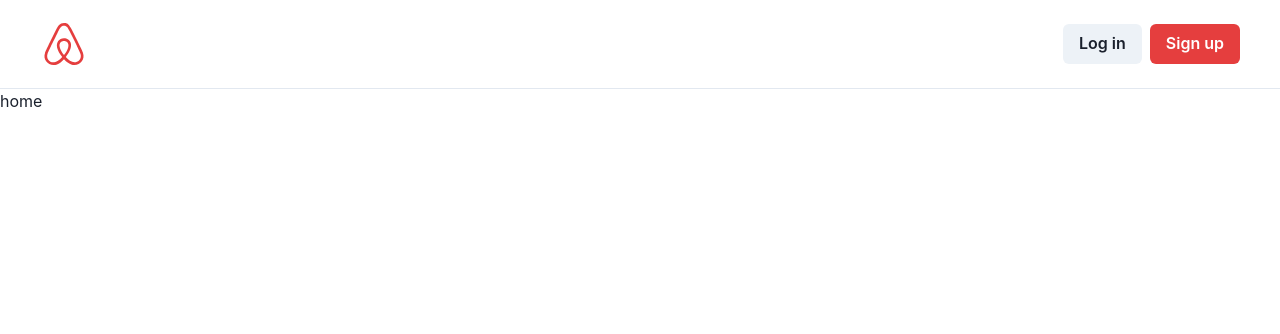
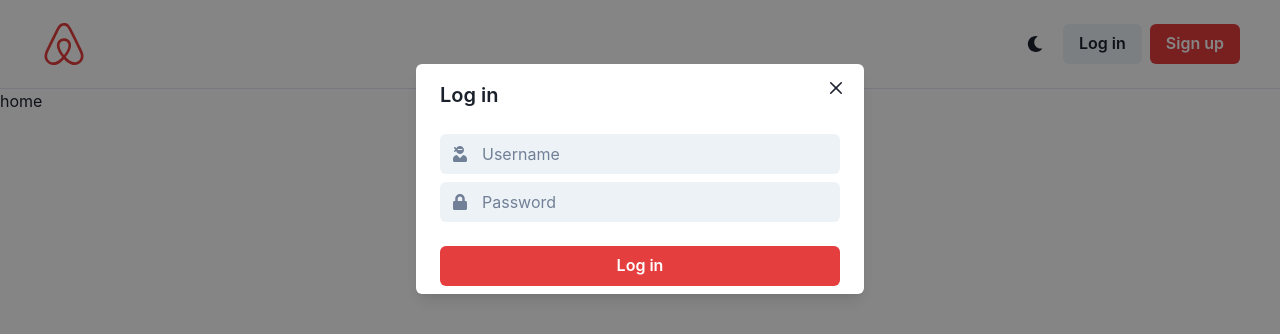
Before and after one commit to JiHunSong94/airbnb-clone-frontend, a React (Create React App) app: page / in a window 1280 px wide. Both pictures are taken after a click on the button "Log in". Shown: the top 334 px of the page. Built offline with nearby package versions, Linux system fonts and the light colour scheme.

Commit message:
#2.1 CHAKRA UI - Log In Modal

```diff
--- a/src/components/Root.tsx
+++ b/src/components/Root.tsx
@@ -1,8 +1,25 @@
-import { Box, Button, HStack } from "@chakra-ui/react";
+import {
+  Box,
+  Button,
+  HStack,
+  IconButton,
+  Input,
+  InputGroup,
+  InputLeftElement,
+  Modal,
+  ModalBody,
+  ModalCloseButton,
+  ModalContent,
+  ModalHeader,
+  ModalOverlay,
+  useDisclosure,
+  VStack,
+} from "@chakra-ui/react";
 import { Outlet } from "react-router-dom";
-import { FaAirbnb } from "react-icons/fa";
+import { FaAirbnb, FaLock, FaMoon, FaUserNinja } from "react-icons/fa";
 
 export default function Root() {
+  const { isOpen, onClose, onOpen } = useDisclosure();
   return (
     <Box>
       <HStack
@@ -15,9 +32,48 @@
           <FaAirbnb size={"48"} />
         </Box>
         <HStack spacing={2}>
-          <Button>Log in</Button>
+          <IconButton
+            variant={"ghost"}
+            aria-label="Toggle dark mode"
+            icon={<FaMoon />}
+          />
+          <Button onClick={onOpen}>Log in</Button>
           <Button colorScheme={"red"}>Sign up</Button>
         </HStack>
+        <Modal onClose={onClose} isOpen={isOpen}>
+          <ModalOverlay />
+          <ModalContent>
+            <ModalHeader>Log in</ModalHeader>
+            <ModalCloseButton />
+            <ModalBody>
+              <VStack>
+                <InputGroup>
+                  <InputLeftElement
+                    children={
+                      <Box color="gray.500">
+                        <FaUserNinja />
+                      </Box>
+                    }
+                  />
+                  <Input variant={"filled"} placeholder="Username" />
+                </InputGroup>
+                <InputGroup>
+                  <InputLeftElement
+                    children={
+                      <Box color="gray.500">
+                        <FaLock />
+                      </Box>
+                    }
+                  />
+                  <Input variant={"filled"} placeholder="Password" />
+                </InputGroup>
+                <Button mt={4} colorScheme={"red"} w="100%">
+                  Log in
+                </Button>
+              </VStack>
+            </ModalBody>
+          </ModalContent>
+        </Modal>
       </HStack>
       <Outlet />
     </Box>
```
